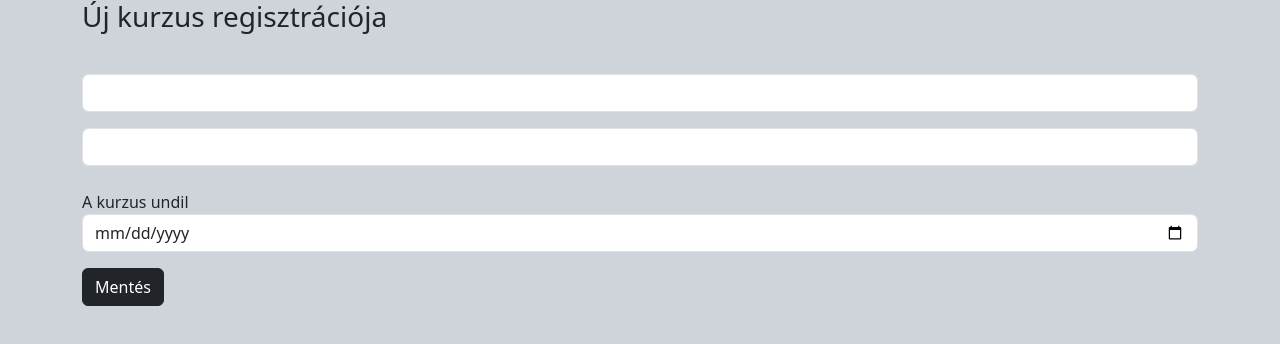
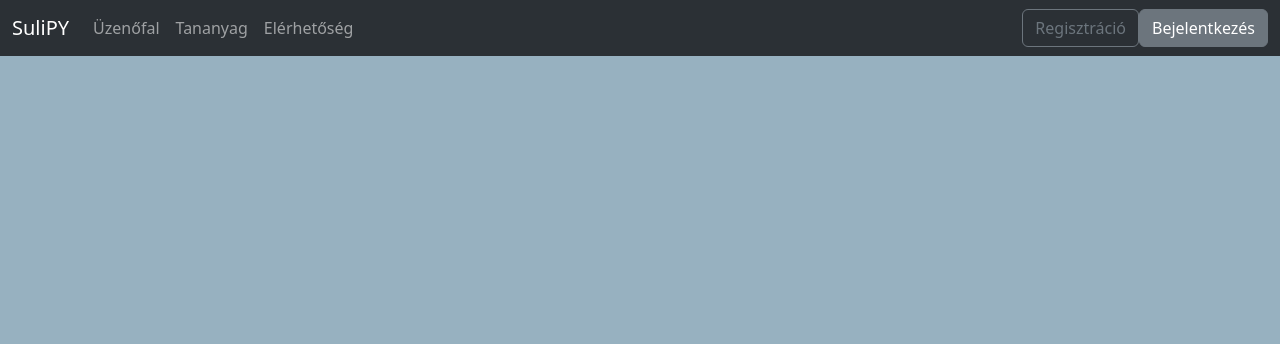
Before and after one commit to kizsi2019/22-11D-2csop, a plain HTML site: page Perei Szabina/index.html in a window 1280 px wide. Drawn offline with nearby package versions, Linux system fonts and the light colour scheme; files that its build step writes are made by us from their sources.

Commit message:
Oraimunka

```diff
--- a/Perei Szabina/index.html
+++ b/Perei Szabina/index.html
@@ -5,29 +5,40 @@
     <meta http-equiv="X-UA-Compatible" content="IE=edge">
     <meta name="viewport" content="width=device-width, initial-scale=1.0">
     <link href="https://cdn.jsdelivr.net/npm/bootstrap@5.3.0-alpha3/dist/css/bootstrap.min.css" rel="stylesheet" integrity="sha384-KK94CHFLLe+nY2dmCWGMq91rCGa5gtU4mk92HdvYe+M/SXH301p5ILy+dN9+nJOZ" crossorigin="anonymous">
-    <title>Űrlap</title>
+    <link rel="stylesheet" href="./style.css">
+    <title>Üzenőfal</title>
 </head>
-<body class="bg-dark-subtle">
-    <div class="container">
-        <div class="row">
-            <div class="col-ml-6 ml-5">
-                <h3>Új kurzus regisztrációja</h3>
-                    <div class="p-3"></div>
-                    <div class="input-group mb-3">
-                        <input type="text" class="form-control" aria-label="Text input with dcheckbox" placeholder="">
-                    </div>
-                    <div class="input-group mb-3">
-                        <input type="text" class="form-control" aria-label="Text input with dcheckbox" placeholder="">
-                    </div>
-                    <div class="p-1"></div>
-                    <label>A kurzus undil</label>
-                    <div class="input-group mb-3">
-                        <input type="date" class="form-control" aria-label="Text input with dcheckbox" placeholder="">
-                    </div>
-                    <a class="btn btn-dark" href="#">Mentés</a>
+<body>
+    <nav class="navbar bg-dark navbar-expand-lg bg-body-tertiary" data-bs-theme="dark">
+        <div class="container-fluid">
+          <a class="navbar-brand" href="#">SuliPY</a>
+          <button class="navbar-toggler" type="button" data-bs-toggle="collapse" data-bs-target="#navbarSupportedContent" aria-controls="navbarSupportedContent" aria-expanded="false" aria-label="Toggle navigation">
+            <span class="navbar-toggler-icon"></span>
+          </button>
+          <div class="collapse navbar-collapse" id="navbarSupportedContent">
+            <ul class="navbar-nav me-auto mb-2 mb-lg-0">
+              <li class="nav-item">
+                <a class="nav-link" aria-current="page" href="#">Üzenőfal</a>
+              </li>
+              <li class="nav-item">
+                <a class="nav-link" href="#">Tananyag</a>
+              </li>
+              <li class="nav-item">
+                <a class="nav-link" href="#">Elérhetőség</a>
+              </li>
+            </ul>
+            <div class="d-flex">
+                <button type="button" class="btn btn-outline-secondary">
+                    Regisztráció
+                </button>
+                <button type="button" class="btn btn-secondary">
+                    Bejelentkezés
+                </button>
             </div>
+          </div>
         </div>
-    </div>
-    <script src="https://cdn.jsdelivr.net/npm/bootstrap@5.3.0-alpha3/dist/js/bootstrap.bundle.min.js" integrity="sha384-ENjdO4Dr2bkBIFxQpeoTz1HIcje39Wm4jDKdf19U8gI4ddQ3GYNS7NTKfAdVQSZe" crossorigin="anonymous"></script>
+      </nav>
+
+    <script src="https://cdn.jsdelivr.net/npm/bootstrap@5.3.0-alpha3/dist/js/bootstrap.bundle.min.js"integrity="sha384-ENjdO4Dr2bkBIFxQpeoTz1HIcje39Wm4jDKdf19U8gI4ddQ3GYNS7NTKfAdVQSZe" crossorigin="anonymous"></script>
 </body>
 </html>
```
Also changed, not shown: Perei Szabina/index2.html (added, +33 -0 lines).
